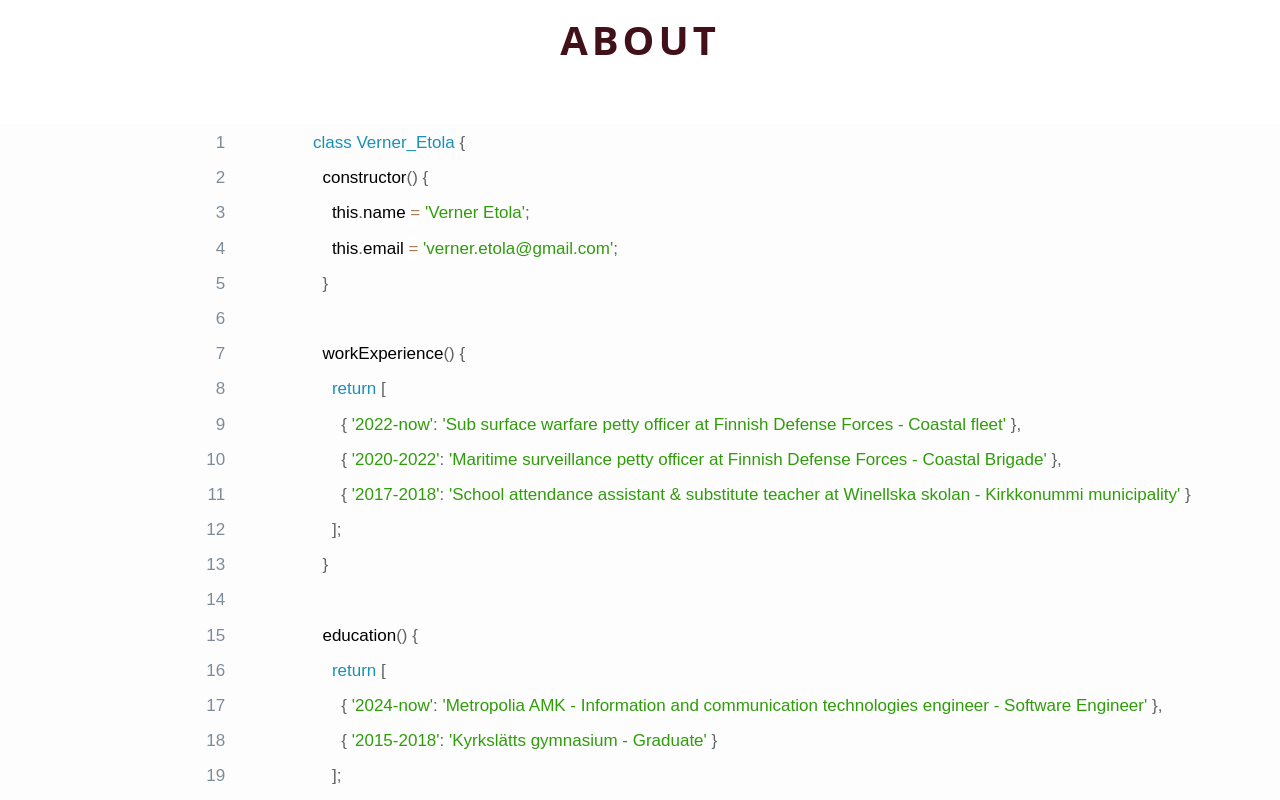
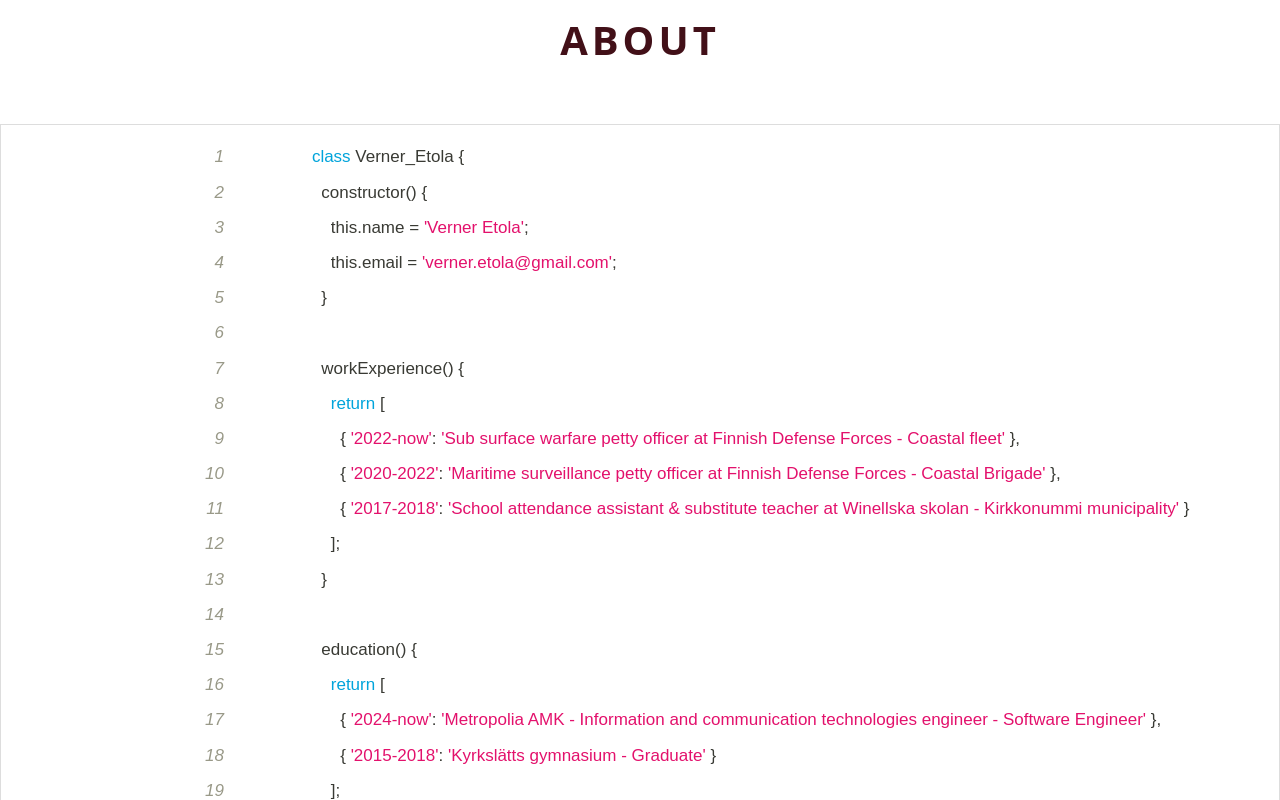
Before and after one commit to vernere/vernere.github.io, a React (Vite) app: page / in a window 1280 px wide. Shown: the part 860-1660 px from the top of the page. Built offline with nearby package versions, Linux system fonts and the light colour scheme.

Commit message:
Working about page

```diff
--- a/src/components/CodeWrapper.jsx
+++ b/src/components/CodeWrapper.jsx
@@ -1,6 +1,6 @@
 import React, { useState, useEffect } from 'react';
 import { Prism as SyntaxHighlighter } from 'react-syntax-highlighter';
-import { coy } from 'react-syntax-highlighter/dist/esm/styles/prism';
+import { ghcolors } from 'react-syntax-highlighter/dist/esm/styles/prism';
 import { code } from '../data'; // Import the code from data.js
 import './CodeWrapper.css';
 
@@ -20,7 +20,7 @@ const CodeWrapper = () => {
     return (
         <SyntaxHighlighter
             language="python"
-      style={coy}
+            style={ghcolors}
             showLineNumbers
             wrapLines
             lineProps={(lineNumber) => ({
```
Also changed, not shown: src/components/CodeWrapper.css (line endings or trailing spaces). Lines whose indentation alone changed are shown as unchanged.
